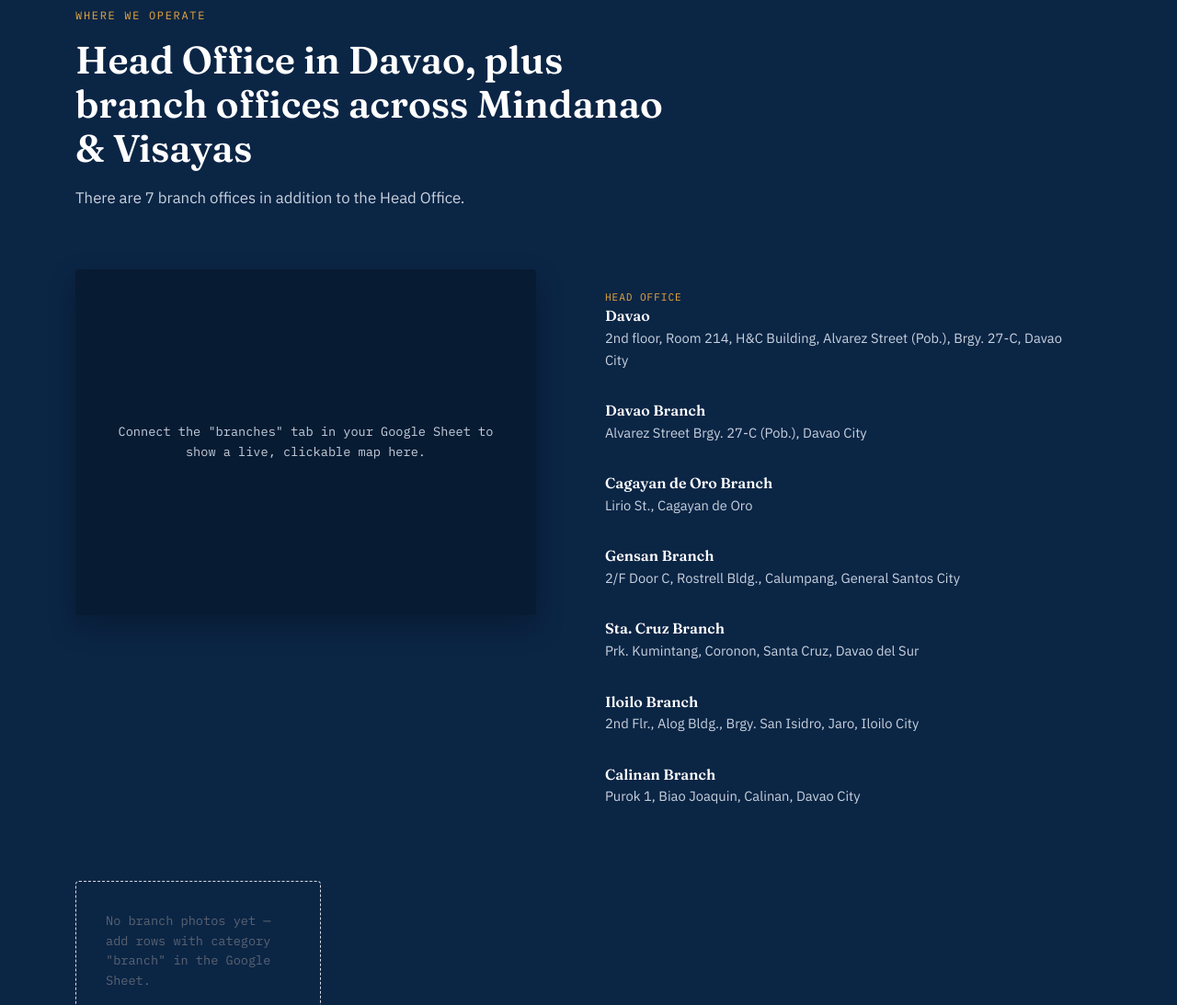
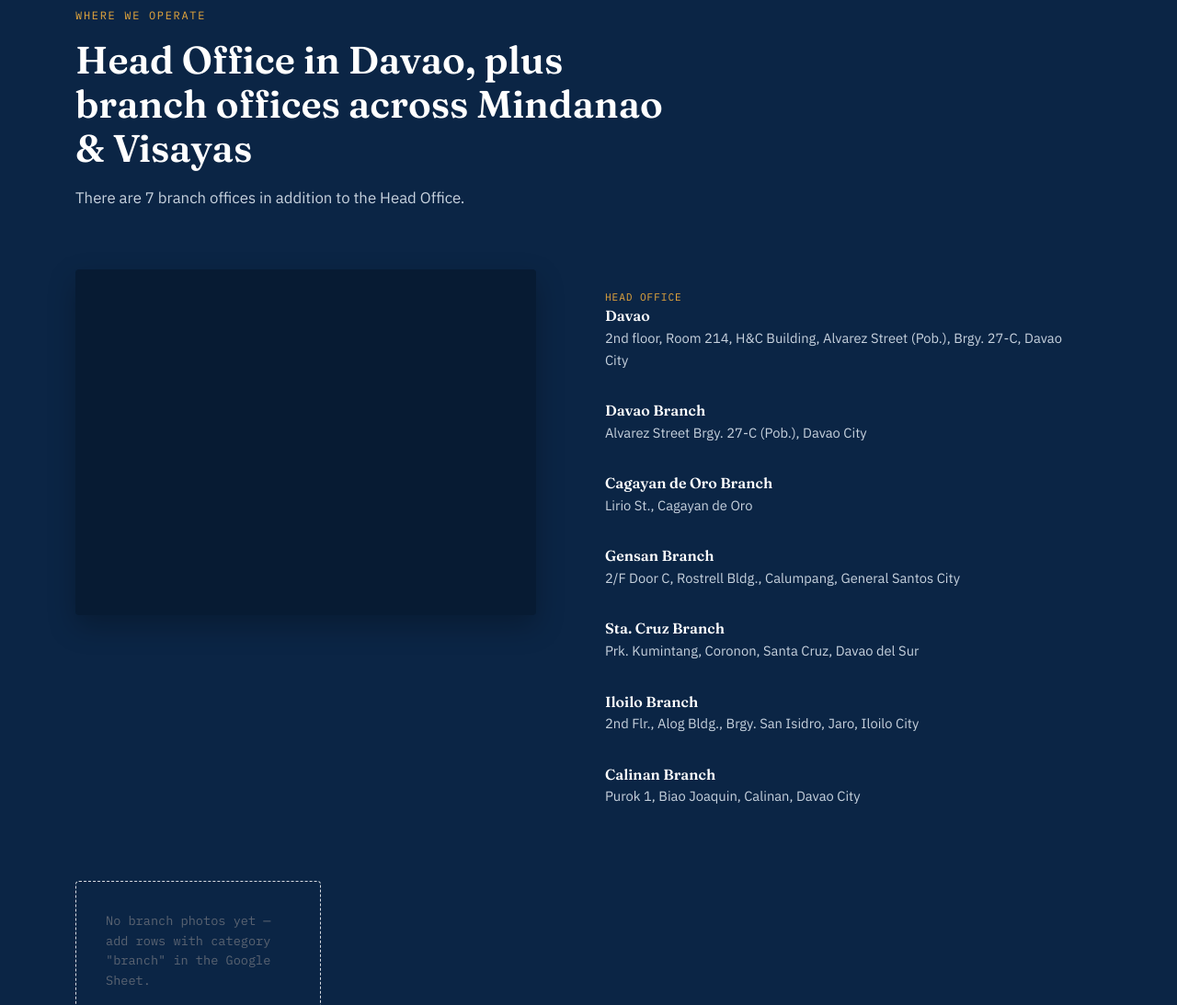
Before and after one commit to jpdoestech/strellaslsc, a plain HTML site: page index.html in a window 1280 px wide. Shown: the part 3586-4679 px from the top of the page at 92% size. Drawn offline with Linux system fonts and the light colour scheme; no server answers.

Commit message:
Comment out branch map empty paragraph
Comment out the branch map empty paragraph in index.html

```diff
--- a/index.html
+++ b/index.html
@@ -262,7 +262,7 @@
             title="Map of the selected Strellas branch office"
             hidden
           ></iframe>
-          <p class="branch-map-empty" id="branch-map-empty">Connect the "branches" tab in your Google Sheet to show a live, clickable map here.</p>
+         <!-- <p class="branch-map-empty" id="branch-map-empty">Connect the "branches" tab in your Google Sheet to show a live, clickable map here.</p> -->
         </div>
 
         <!-- EDIT HERE: only used as a fallback until BRANCHES_CSV_URL is set
```
